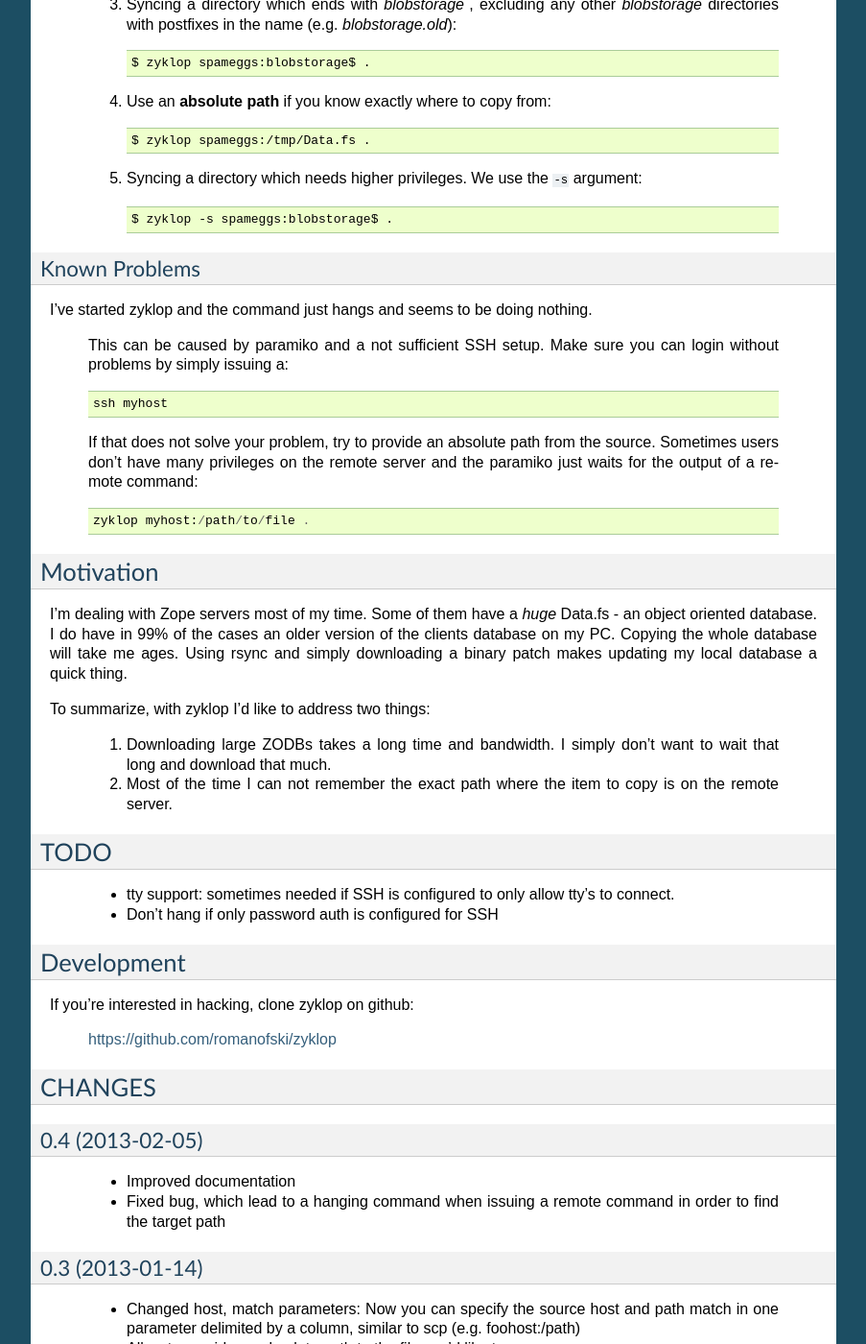
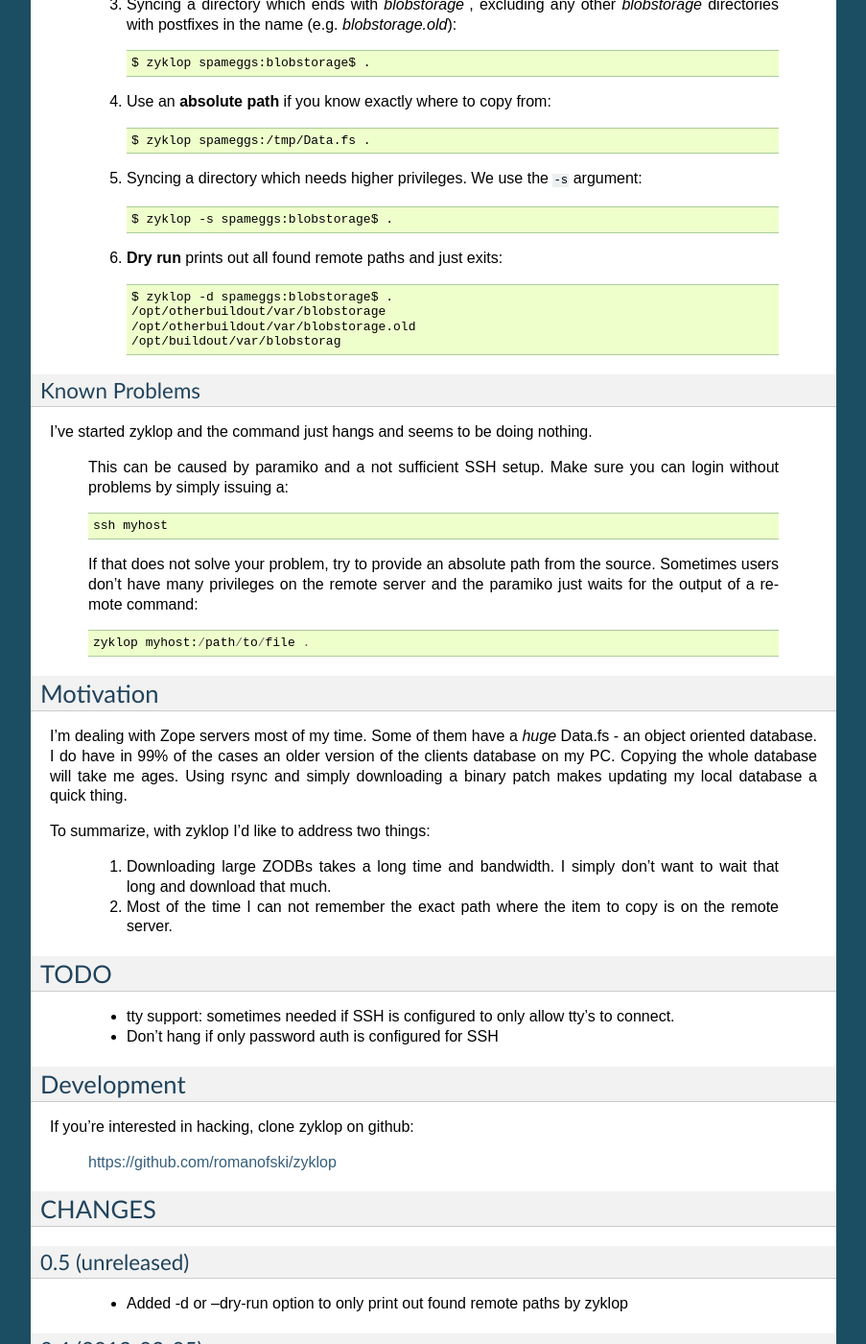
Before and after one commit to romanofski/zyklop, a Sphinx documentation site: the page built from docs/index.rst, in a window 1280 px wide and 1400 px high, scrolled down 1135 px. Shown: the whole window at 96% size, without its empty margins (198-1101 px from the left). Built offline with Sphinx 7.4.7, drawn with Linux system fonts in a browser that asks for light colours.

Commit message:
command: added dry run option

```diff
--- a/README.rst
+++ b/README.rst
@@ -77,6 +77,13 @@ Examples
 
         $ zyklop -s spameggs:blobstorage$ .
 
+    #. **Dry run** prints out all found remote paths and just exits::
+
+        $ zyklop -d spameggs:blobstorage$ .
+        /opt/otherbuildout/var/blobstorage
+        /opt/otherbuildout/var/blobstorage.old
+        /opt/buildout/var/blobstorag
+
 Known Problems
 --------------
 
--- a/docs/CHANGES.txt
+++ b/docs/CHANGES.txt
@@ -1,5 +1,11 @@
 CHANGES
 =======
+
+0.5 (unreleased)
+----------------
+
+    * Added -d or --dry-run option to only print out found
+      remote paths by zyklop
 
 0.4 (2013-02-05)
 ----------------
```
Also changed, not shown: zyklop/__init__.py (+16 -0 lines).
